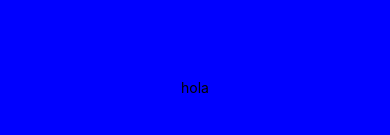
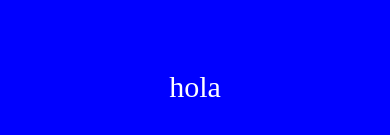
Before and after one commit to manzo1701/claconet, a React Native app: screen / in a window 390 px wide. Shown: the part 335-470 px from the top of the page. Built offline with nearby package versions, Linux system fonts and the light colour scheme.

Commit message:
commit realizado

```diff
--- a/src/ui/ClasesConsulta.js
+++ b/src/ui/ClasesConsulta.js
@@ -1,13 +1,23 @@
 import react from 'react'
-import{Text, View, Button, TextInput} from "react-native";
+import{Text, View, Button, TextInput, StyleSheet} from "react-native";
+import { ImageBackground } from 'react-native-web';
 
 export default function ClasesConsulta() {
     return (
-    <View >
-    <Text>hola</Text>
+    <View style={styles.contenedor}>
+    <Text style={styles.style}>hola</Text>
 
 
     </View>
 
     )
 }
+
+const styles = StyleSheet.create({
+    style:{
+    color: '#ffff',
+    fontSize: 30,
+    fontFamily: 'nunito',
+    backgroundcolor:'black',
+    }
+})
```
